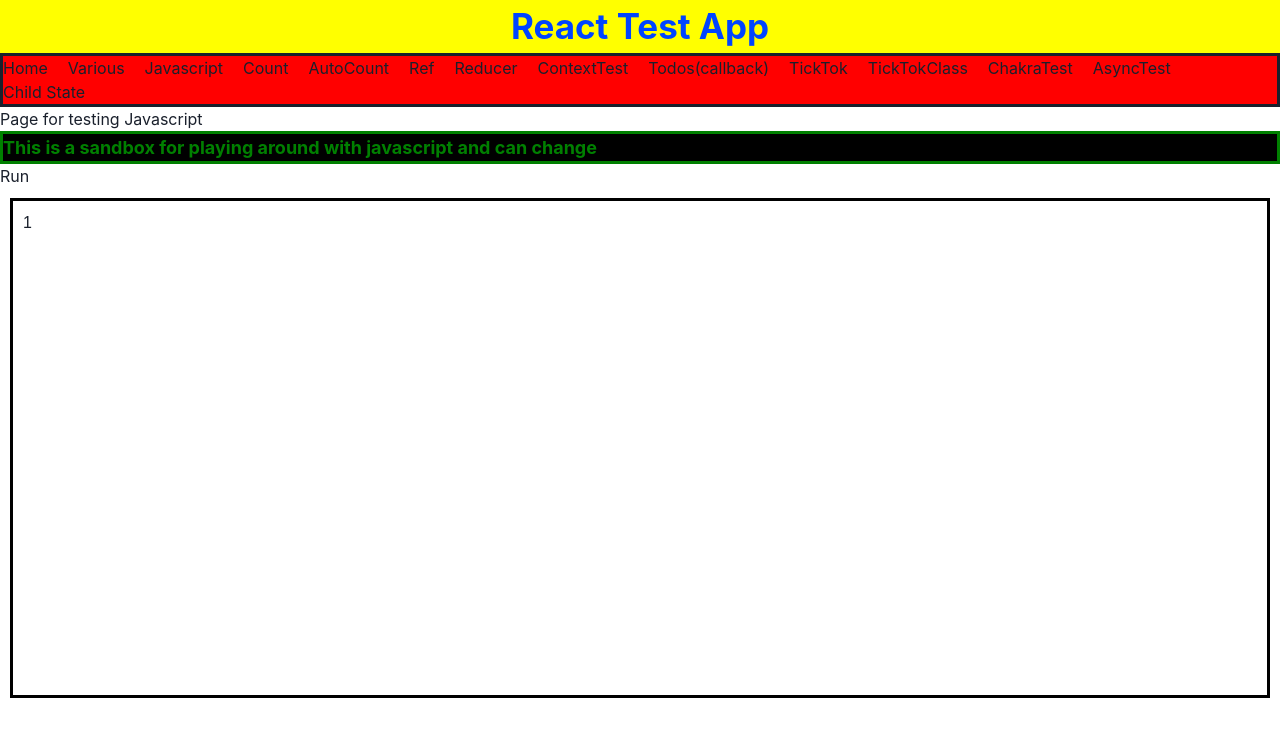
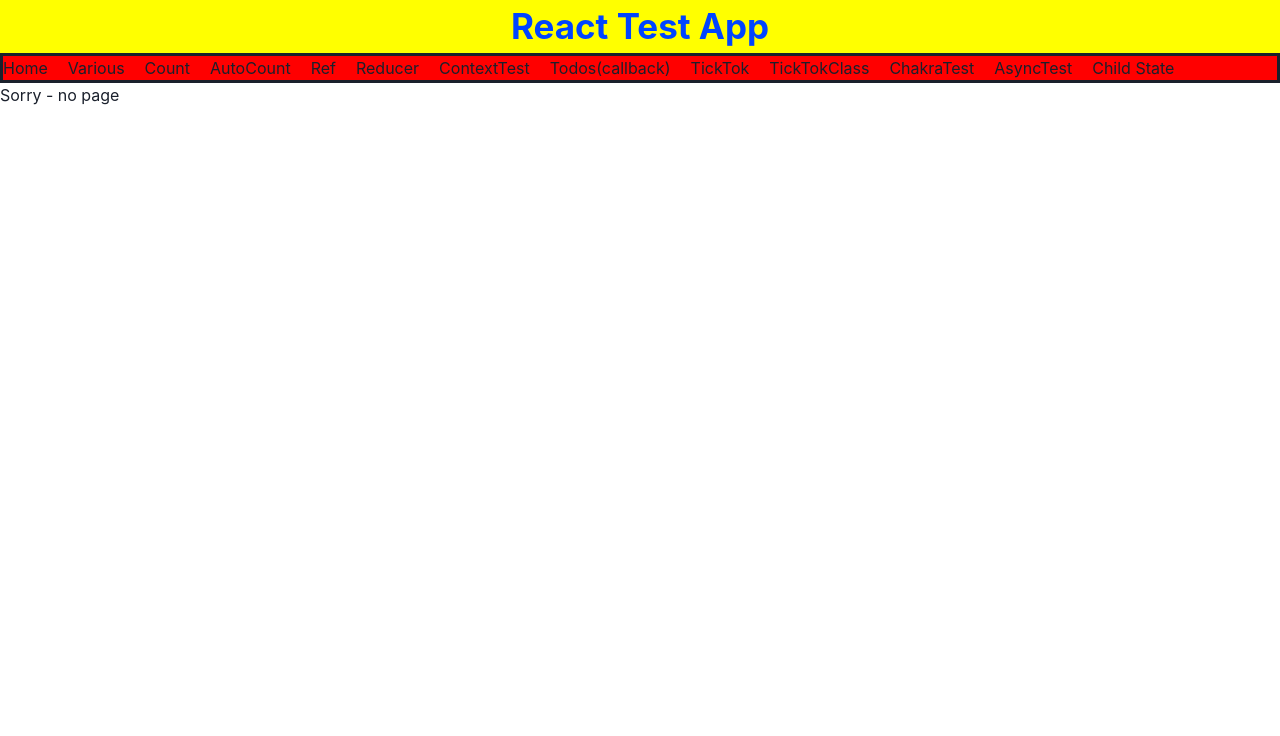
Before and after one commit to phbarna/react-test-app, a React (Create React App) app: page /javascript in a window 1280 px wide. Shown: the top 736 px of the page. Built offline with nearby package versions, Linux system fonts and the light colour scheme.

Commit message:
use watch trigger example

```diff
--- a/package.json
+++ b/package.json
@@ -12,8 +12,11 @@
     "framer-motion": "^9.0.1",
     "react": "^18.2.0",
     "react-dom": "^18.2.0",
+    "react-hook-form": "^7.49.3",
     "react-scripts": "5.0.1",
+    "react-select": "^5.8.0",
     "stable": "^0.1.8",
+    "tailwindcss": "^3.4.1",
     "web-vitals": "^2.1.4"
   },
   "scripts": {
--- a/src/App.js
+++ b/src/App.js
@@ -6,7 +6,6 @@ import Count from "./pages/Count";
 import NoPage from "./pages/NoPage";
 import AutoCount from "./pages/AutoCount";
 import TodosParent from "./pages/Todos";
-import Javasript from "./pages/Javascript";
 import Ref from "./pages/Ref";
 import Reducer from './pages/Reducer'
 import ContextTest from './pages/ContextTest'
@@ -25,7 +24,6 @@ export default function App() {
         <Route path="/" element={<Layout />}>
           <Route index element={<Home />} />
           <Route path="various" element={<Various />} />
-          <Route path="javascript" element={<Javasript />} />
           <Route path="count" element={<Count />} />
           <Route path="*" element={<NoPage />} />
           <Route path="autocount" element={<AutoCount />} />
--- a/src/pages/Javascript/index.jsx
+++ /dev/null
@@ -1,50 +0,0 @@
-import { useEffect } from "react";
-
-export default function Javasript() {
-
-    useEffect(() => {
-        run();
-    })
-
-    function run() {
-
-        // theFunction("John", "fireman");
-        // theFunction.apply(undefined, ["Susan", "school teacher"]);
-        // theFunction.call("Claude", "mathematician");
-        // theFunction(...["Matthew", "doctor"]); // used with the spread operator
-        // console.log("");
-        const foo = '' ?? 'default string';
-        console.log(foo);
-        // expected output: "default string"
-
-        const baz = undefined ?? 42;
-        console.log(baz);
-        // expected output: 0
-
-
-    }
-
-    const mystyle = {
-        padding: "10px",
-        margin: "10px",
-        height: "500px",
-        borderWidth: "3px",
-        borderStyle: "solid",
-        borderColor: "black",
-        fontFamily: "Arial"
-    };
-
-
-    return (
-        <>
-
-            <h1>Page for testing Javascript</h1>
-            <div className="intro">
-                This is a sandbox for playing around with javascript and can change
-            </div>
-            <button onClick={run}>Run</button>
-            <div style={mystyle} >{1}</div>
-
-        </>
-    )
-}
--- a/src/pages/Layout/index.jsx
+++ b/src/pages/Layout/index.jsx
@@ -16,10 +16,6 @@ const Layout = () => {
                         <li>
                             <Link to="/various">Various</Link>
                         </li>
-                        <li>
-                            <Link to="/javascript">Javascript</Link>
-                        </li>
-
                         <li>
                             <Link to="/count">Count</Link>
                         </li>
--- a/src/pages/Ref/FRInput.jsx
+++ b/src/pages/Ref/FRInput.jsx
@@ -1,11 +1,11 @@
 import { forwardRef } from "react"
 import { Input } from '@chakra-ui/react'
 // forward ref example
-const FRInput = forwardRef(({ setInputValue }, ref) => (
+const FRInput = forwardRef(( setInputValue , ref) => (
     <>
         <Input onChange={setInputValue} width="auto"
             ref={ref} type="text" />
-            <br/>
+
     </>
 ));
 
--- a/src/pages/Ref/FRParentInput.jsx
+++ b/src/pages/Ref/FRParentInput.jsx
@@ -5,7 +5,7 @@ export default function FRParentInput() {
 
     const [count, setCount] = useState(0);
 
-    const inputRef = useRef();
+    const inputRef = useRef(null);
 
     useEffect(() => {
         clickHandler();
@@ -13,7 +13,7 @@ export default function FRParentInput() {
 
     function clickHandler() {
         inputRef.current.focus();
-        inputRef.current.value = '';
+        inputRef.current.value = 'a';
         setCount(0)
     }
 
--- a/src/pages/Various/index.jsx
+++ b/src/pages/Various/index.jsx
@@ -1,37 +1,49 @@
-export default function Various() {
+import React from 'react';
+import { useForm } from 'react-hook-form';
+
+function Various() {
+  const { register, handleSubmit, watch, trigger, formState: { errors } } = useForm(); // Destructuring errors from formState
+  const password = watch('password', ''); // Watching the 'password' input field
+
+  const onSubmit = (data) => {
+    console.log(data);
+  };
+
+  // Function to validate the confirmation password field
+  const validateConfirmPassword = (value) => {
+    return value === password || 'Passwords do not match';
+  };
+
+  // Function to validate the password field
+  const validatePassword = async (value) => {
+    // Perform asynchronous validation
+    const isValid = await new Promise((resolve) => {
+      setTimeout(() => {
+        resolve(value.length >= 8); // Password should be at least 8 characters long
+      }, 1000);
+    });
+    return isValid || 'Password must be at least 8 characters long';
+  };
+
   return (
-    <>
-      <div className="intro">
-        A component for messing around with (always under dev)
-      </div>
-      <Parent />
-    </>
+    <form onSubmit={handleSubmit(onSubmit)}>
+      <label>Password</label>
+      <input type="password" {...register('password', { validate: validatePassword })} />
+      <p>{errors.password && errors.password.message}</p>
+
+      <label>Confirm Password</label>
+      <input
+        type="password"
+        {...register('confirmPassword', { validate: validateConfirmPassword })}
+        onChange={() => {
+          trigger('confirmPassword'); // Triggering validation for confirmPassword field on change
+        }}
+      />
+      <p>{errors.confirmPassword && errors.confirmPassword.message}</p>
+
+      <button type="submit">Submit</button>
+    </form>
   );
 }
 
-function test() {
-  const user = {
-    name: "pete",
-  };
-  console.log("i is", user.write.test());
-}
-
-const Parent = () => {
-  const handleClick = () => {
-    console.log("parent click");
-  };
-  let f = 30;
-  let g = 1;
-
-  return (
-    <>
-      {g+f}
-      hello
-    </>
-  );
-};
-
-function Child(props) {
-  const handleClick = props.handleClick;
-  return <button onClick={handleClick}>Apply </button>;
-}
+export default Various;
```
Also changed, not shown: 1 other file (tests, documents, lock files or other folders).
